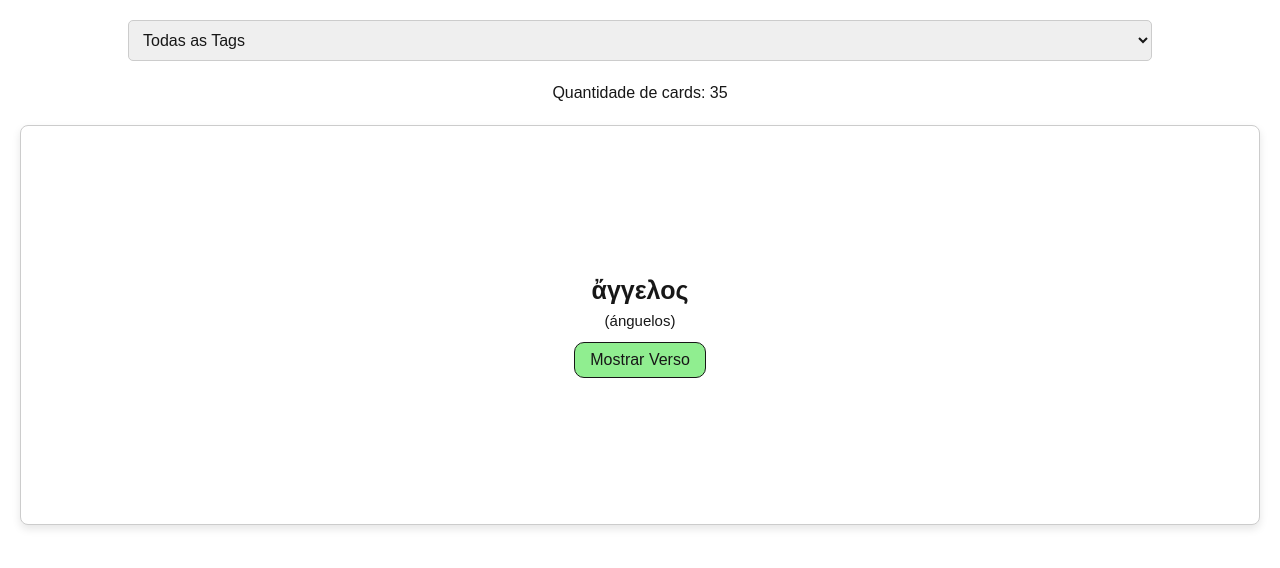
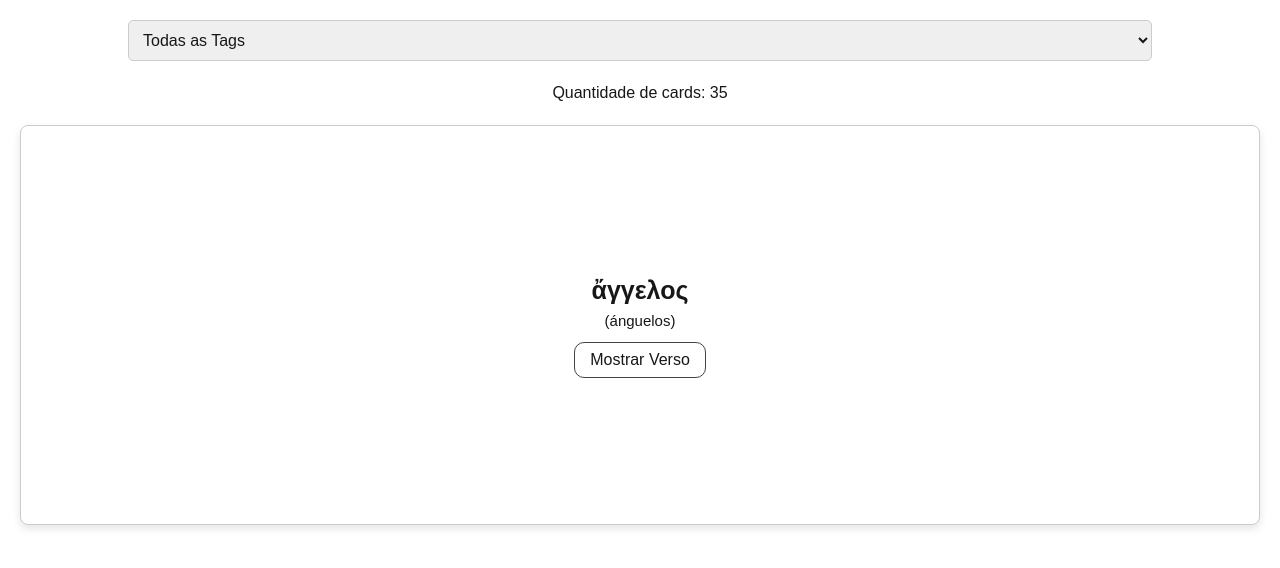
Before and after one commit to thiagobc2/glyphbrain, a Next.js app: page /viewcards in a window 1280 px wide. Shown: the top 568 px of the page. Built offline with nearby package versions, Linux system fonts and the light colour scheme.

Commit message:
fix color card

```diff
--- a/src/components/Card.tsx
+++ b/src/components/Card.tsx
@@ -37,7 +37,7 @@ const Card: React.FC<VocabularioItem> = (props) => {
       alignItems: 'center',
       justifyContent: 'center',
       textAlign: 'center',
-      backgroundColor: isFlipped ? 'lightgreen' : '#fff',
+      backgroundColor: '#fff',
       boxShadow: '0 4px 8px rgba(0,0,0,0.1)',
       cursor: 'pointer',
     }}
@@ -111,10 +111,9 @@ const Card: React.FC<VocabularioItem> = (props) => {
           onClick={toggleCard}
           style={{
             marginTop: '10px',
-            border: '1px solid',
+            border: '1px solid #444',
             padding: '5px 15px',
             borderRadius: '10px',
-            backgroundColor: isFlipped ? '#fff' : 'lightgreen',
           }}
         >
           Mostrar Verso
```
